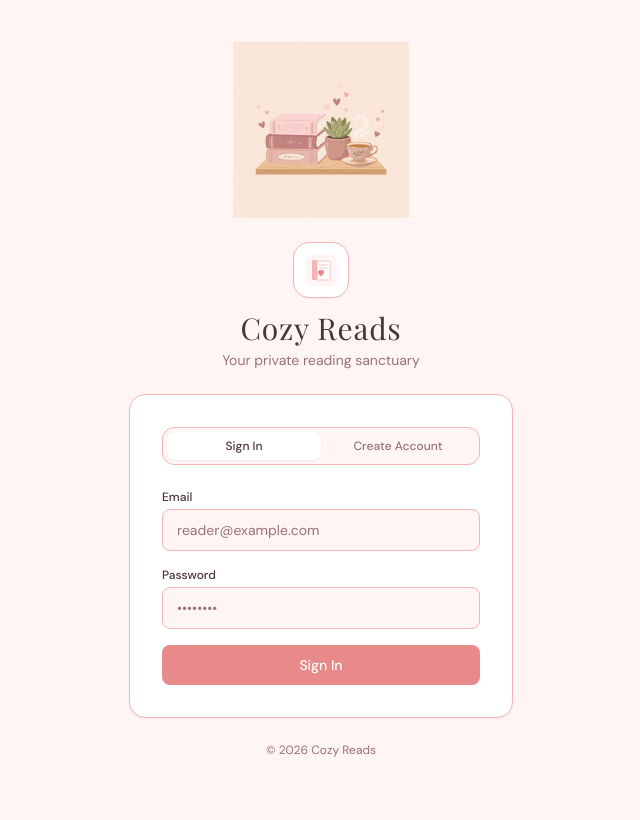
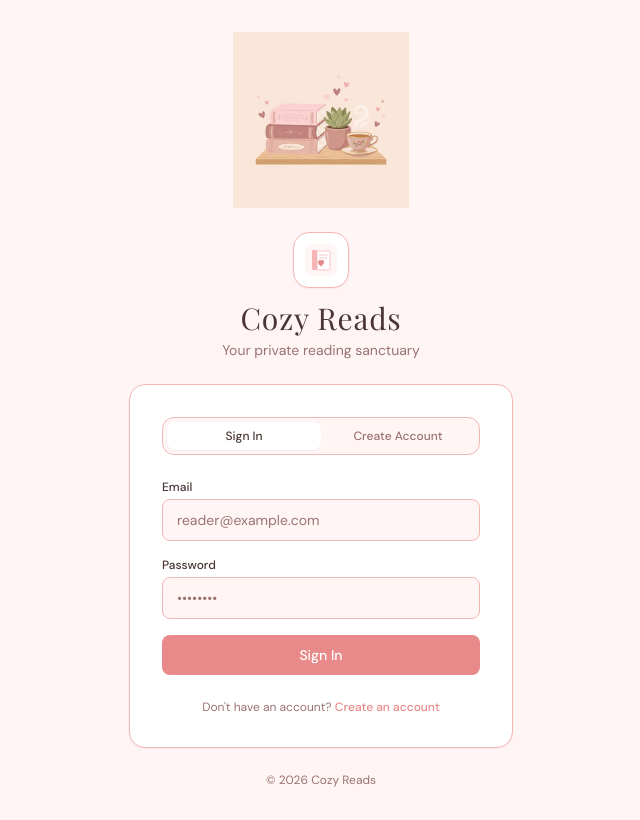
Before and after one commit to fazal305/cozy-reads, a React (Vite) app: page / in a window 1280 px wide. Shown: the whole page, without its empty margins (319-959 px from the left). Built offline with nearby package versions, Linux system fonts and the light colour scheme; no server answers; a web font is replaced by a local one.

Commit message:
Add explicit Create Account switch link below sign in button

```diff
--- a/src/components/LoginPage.jsx
+++ b/src/components/LoginPage.jsx
@@ -188,6 +188,32 @@ export default function LoginPage() {
                 ? 'Create Account'
                 : 'Sign In'}
             </button>
+
+            <div className="pt-2 text-center">
+              {isSignUp ? (
+                <p className="text-xs text-cozy-muted">
+                  Already have an account?{' '}
+                  <button
+                    type="button"
+                    onClick={() => handleModeSwitch(false)}
+                    className="text-cozy-accent font-medium hover:underline focus:outline-none"
+                  >
+                    Sign in
+                  </button>
+                </p>
+              ) : (
+                <p className="text-xs text-cozy-muted">
+                  Don't have an account?{' '}
+                  <button
+                    type="button"
+                    onClick={() => handleModeSwitch(true)}
+                    className="text-cozy-accent font-medium hover:underline focus:outline-none"
+                  >
+                    Create an account
+                  </button>
+                </p>
+              )}
+            </div>
           </form>
         </div>
 
```
